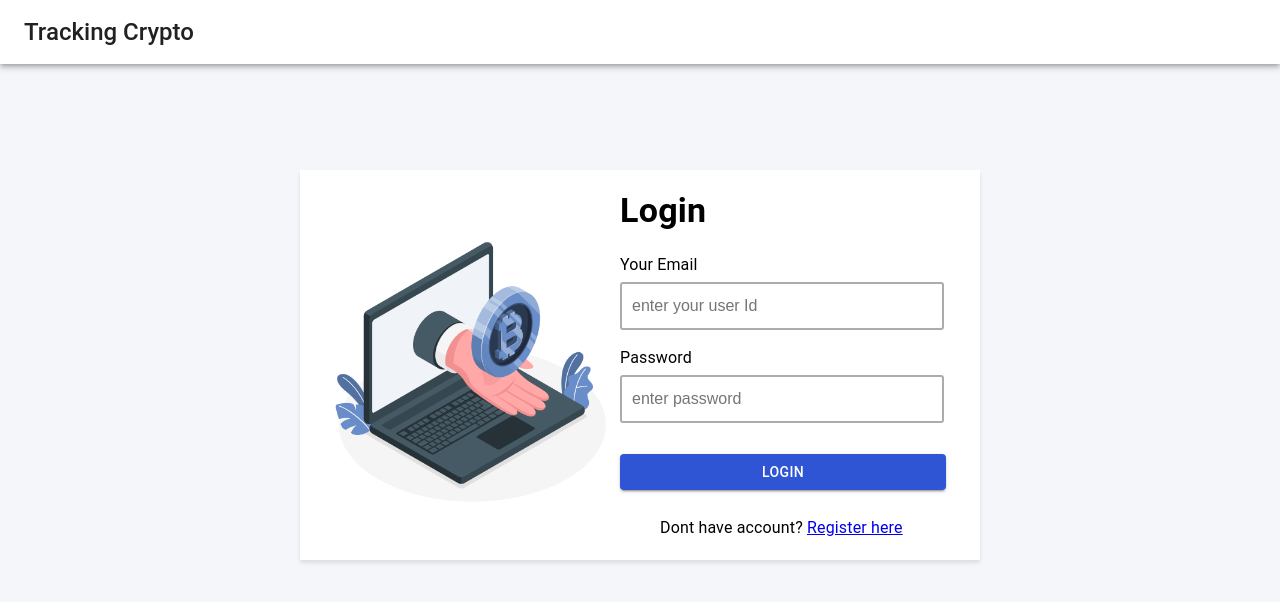
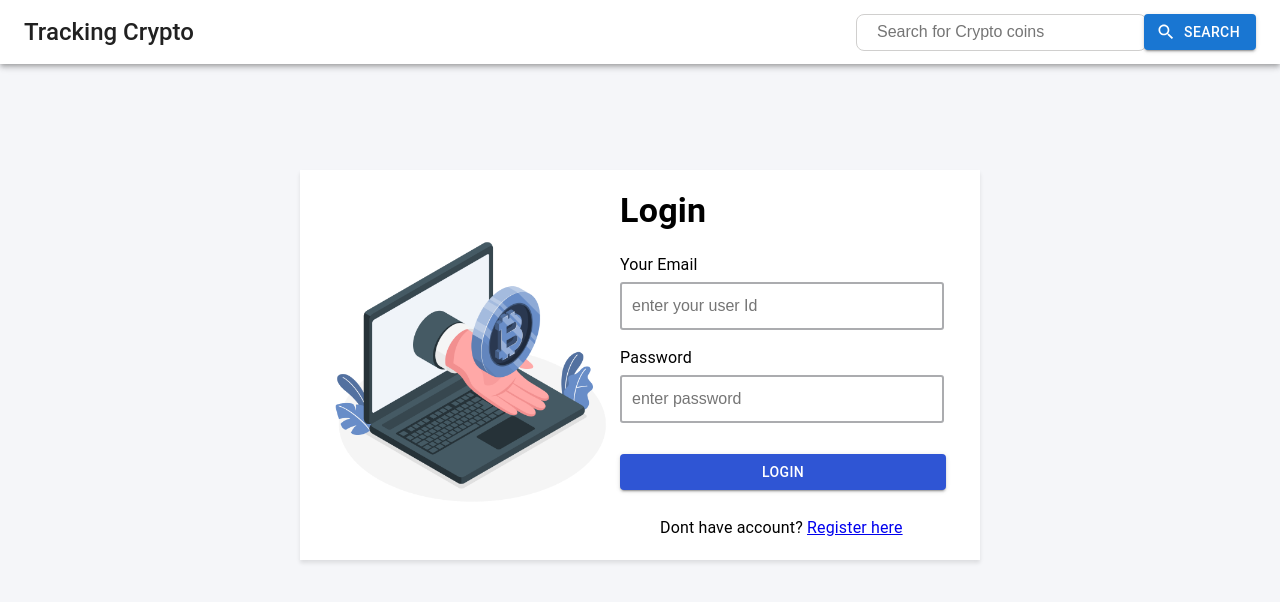
Before and after one commit to vivek-78/tracking-crytpo-client, a React (Create React App) app: page /login in a window 1280 px wide. Shown: the top 602 px of the page. Built offline with nearby package versions, Linux system fonts and the light colour scheme.

Commit message:
added search feat

```diff
--- /dev/null
+++ b/src/NavBar.css
@@ -0,0 +1,32 @@
+.search-container{
+    width: 25rem;
+    display: block;
+    margin: 0 0;
+  }
+
+  input#search-bar{
+    width: 100%;
+    height: 35px;
+    padding: 0 20px;
+    font-size: 1rem;
+    border: 1px solid #D0CFCE;
+    border-radius: 8px;
+    outline: none;
+    &:focus{
+      border: 1px solid #008ABF;
+      transition: 0.35s ease;
+      color: #008ABF;
+      &::-webkit-input-placeholder{
+        transition: opacity 0.45s ease;
+          opacity: 0;
+       }
+      &::-moz-placeholder {
+        transition: opacity 0.45s ease;
+          opacity: 0;
+       }
+      &:-ms-placeholder {
+       transition: opacity 0.45s ease;
+         opacity: 0;
+       }
+     }
+   }
--- a/src/NavBar.js
+++ b/src/NavBar.js
@@ -1,15 +1,23 @@
-import React from "react";
+import React, { useState } from "react";
 import { AppBar, Toolbar, Typography, Grid, Button } from "@mui/material";
 import { useNavigate } from "react-router-dom";
 import { removeAuthToken } from "./store/authTokenSlice";
 import { removeWatchList } from "./store/WatchListSlice";
 import { useDispatch,useSelector } from "react-redux";
+import SearchIcon from '@mui/icons-material/Search';
 import { toast } from 'react-toastify';
+import axios from "axios";
+import "./NavBar.css"
 
 function NavBar() {
   const navigate = useNavigate();
   const dispatch = useDispatch();
   const isLoggedIn = useSelector(state => state.AuthToken.isLoggedIn);
+  const [search, setSearch] = useState("");
+  const textOnChange = (e) => {
+    setSearch(e.target.value);
+  };
+
   const handleClick = ()=>{
      dispatch(removeAuthToken());
      dispatch(removeWatchList());
@@ -17,6 +25,14 @@ function NavBar() {
      toast.success('Logged out Successfully', {
       position: toast.POSITION.TOP_RIGHT
   });
+  }
+    const handleSearchClick = async ()=>{
+    const FetchedData = await axios.get(`https://api.coingecko.com/api/v3/search?query=${search}`);
+    const coinSymbol = FetchedData?.data?.coins[0]?.symbol;
+    const coinName = FetchedData?.data?.coins[0]?.id;
+    if (search.toUpperCase() === coinSymbol || search.toLowerCase() === coinName) {
+      navigate(`/${coinSymbol}`);
+    }
   }
   return (
     <AppBar
@@ -39,6 +55,31 @@ function NavBar() {
               Tracking Crypto
             </Typography>
           </Grid>
+          <form class="search-container">
+            <Grid
+              item
+              container
+              direction="row"
+              justifyContent="space-between"
+              alignItems="center">
+              <Grid  item>
+                <input
+                  type="text"
+                  id="search-bar"
+                  placeholder="Search for Crypto coins"
+                  onChange={textOnChange}
+                />
+              </Grid>
+              <Grid item>
+                <Button
+                  variant="contained"
+                  sx={{ marginLeft: "10px" }}
+                  onClick={() => handleSearchClick()}
+                  startIcon={<SearchIcon fontSize="large" />}
+                >Search</Button>
+              </Grid>
+            </Grid>
+          </form>
           {isLoggedIn && <Grid item>
           <Button variant="outlined" onClick={() => handleClick()}>Log Out</Button>
           </Grid>}
```
